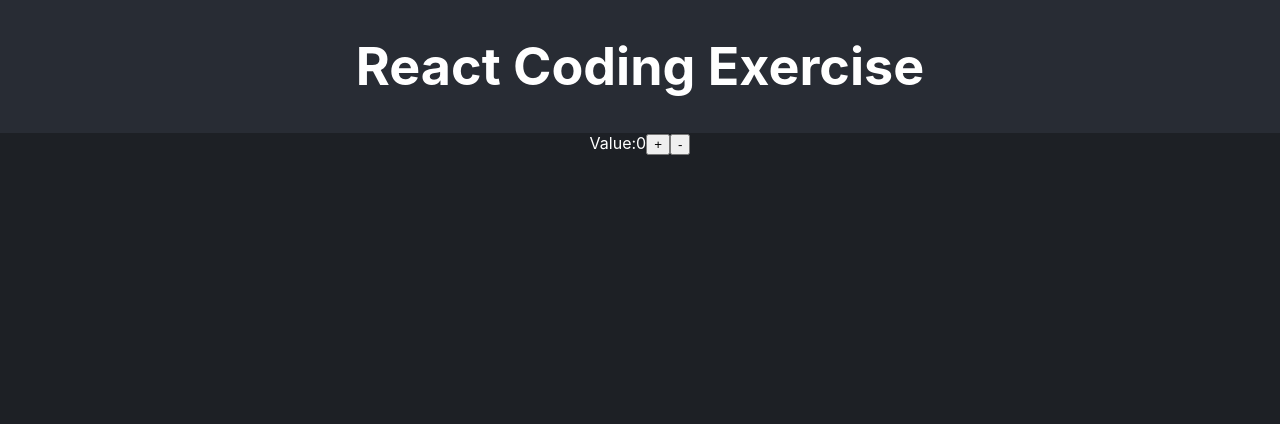
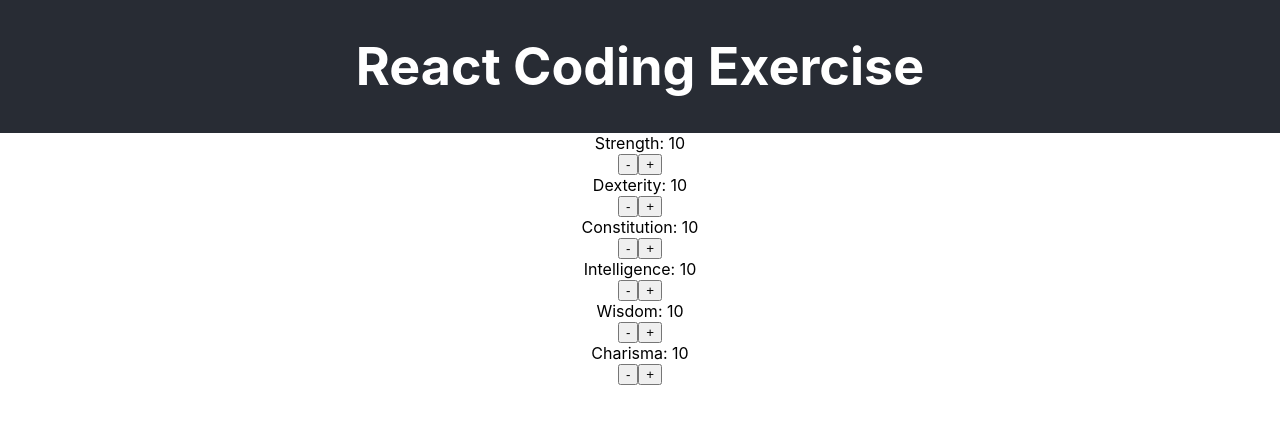
Before and after one commit to nsptel/recruiting-webapp-character, a React (Create React App) app: page / in a window 1280 px wide. Shown: the top 424 px of the page. Built offline with nearby package versions, Linux system fonts and the light colour scheme.

Commit message:
Create state/control for attribute list

```diff
--- a/src/App.js
+++ b/src/App.js
@@ -1,23 +1,13 @@
-import { useState } from 'react';
-import './App.css';
-import { ATTRIBUTE_LIST, CLASS_LIST, SKILL_LIST } from './consts.js';
-
+import AttributeList from "./components/AttributeList";
+import "./App.css";
 
 function App() {
-  const [num, setNum] = useState(0);
   return (
     <div className="App">
       <header className="App-header">
         <h1>React Coding Exercise</h1>
       </header>
-      <section className="App-section">
-        <div>
-          Value:
-          {num}
-          <button>+</button>
-          <button>-</button>
-        </div>
-      </section>
+      <AttributeList />
     </div>
   );
 }
--- /dev/null
+++ b/src/components/AttributeList.jsx
@@ -0,0 +1,43 @@
+import React, { useState } from "react";
+import { ATTRIBUTE_LIST } from "../consts";
+
+export default function AttributeList() {
+  const attrs = ATTRIBUTE_LIST.map((attr, ind) => ({
+    id: ind + 1,
+    name: attr,
+    value: 10,
+  }));
+  const [attrList, setAttrList] = useState(attrs);
+
+  const updateAttr = (id, updateWith) => {
+    setAttrList((prevAttrList) => {
+      return prevAttrList.map((prevAttr) => {
+        if (prevAttr.id === id) {
+          return {
+            ...prevAttr,
+            value: prevAttr.value + updateWith,
+          };
+        }
+        return prevAttr;
+      });
+    });
+  };
+
+  return (
+    <>
+      {attrList.map((attr) => {
+        return (
+          <>
+            <span style={{ display: "block" }} key={attr.id}>
+              {attr.name}: {attr.value}
+            </span>
+            <div>
+              <button onClick={() => updateAttr(attr.id, -1)}>-</button>
+              <button onClick={() => updateAttr(attr.id, 1)}>+</button>
+            </div>
+          </>
+        );
+      })}
+    </>
+  );
+}
```
